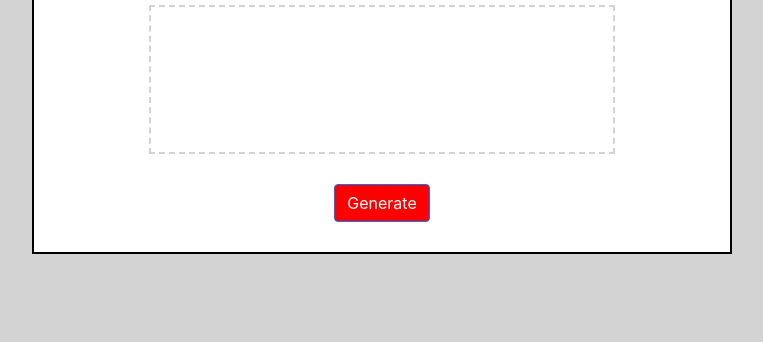
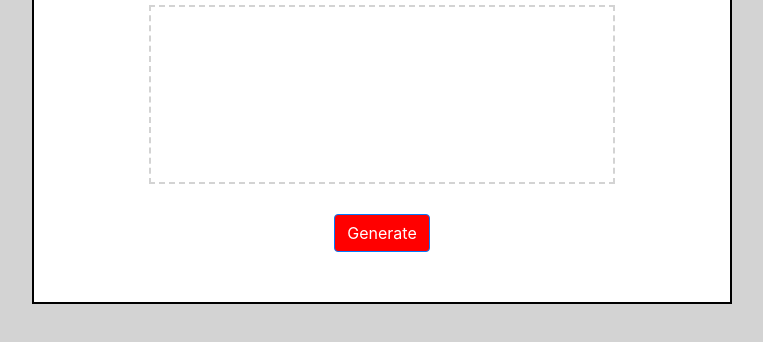
Before and after one commit to joneskm72/password-generator-hw3, a plain HTML site: page index.html in a window 1280 px wide. Shown: the part 118-460 px from the top of the page, without its empty margins (258-1021 px from the left). Drawn offline with nearby package versions, Linux system fonts and the light colour scheme.

Commit message:
Updated container size in CSS

```diff
--- a/style.css
+++ b/style.css
@@ -5,7 +5,7 @@
    border: 2px solid black;
    background-color: white;
    margin-top: 50px;
-   padding-bottom: 150px;
+   padding-bottom: 170px;
    padding-top: 20px;
 }
 
@@ -31,6 +31,7 @@ body {
     margin-left: auto !important;
     margin-right: auto !important;
     margin-top: 30px !important;
+    margin-bottom: 30px !important;
     display: block !important;
     background-color: red !important;
 }
```
